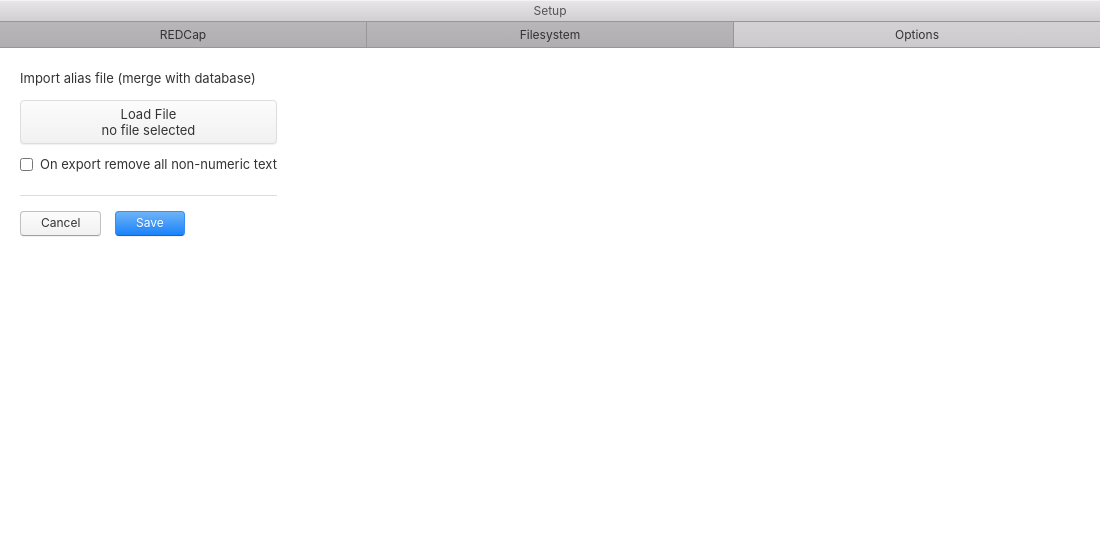
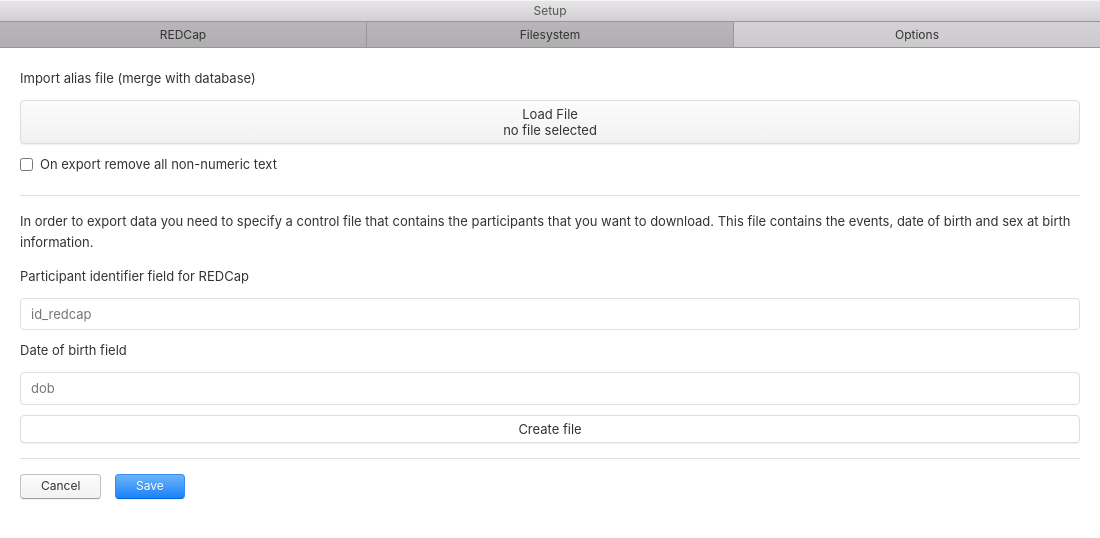
Before and after one commit to ABCD-STUDY/redcap-to-nda, an Electron app: page setupDialog.html in a window 1100 px wide. Both pictures are taken after a click on the element "Options". Drawn offline with nearby package versions, Linux system fonts and the light colour scheme; no server answers.

Commit message:
adding an option for calculating the participant control file

```diff
--- a/main.js
+++ b/main.js
@@ -2974,7 +2974,7 @@
         'Content-Type': 'application/x-www-form-urlencoded'
     }
 
-    var url = "https://abcd-rc.ucsd.edu/redcap/api/";
+    var url = current_url;
     request({
         method: 'POST',
         url: url,
@@ -3060,7 +3060,7 @@
         'Content-Type': 'application/x-www-form-urlencoded'
     }
 
-    var url = "https://abcd-rc.ucsd.edu/redcap/api/";
+    var url = current_url; // "https://abcd-rc.ucsd.edu/redcap/api/";
     request({
         method: 'POST',
         url: url,
@@ -3098,7 +3098,7 @@
         'Content-Type': 'application/x-www-form-urlencoded'
     }
 
-    var url = "https://abcd-rc.ucsd.edu/redcap/api/";
+    var url = current_url; // "https://abcd-rc.ucsd.edu/redcap/api/";
     request({
         method: 'POST',
         url: url,
--- a/setupDialog.html
+++ b/setupDialog.html
@@ -25,7 +25,7 @@
                 </div>
             </div>
             <div class="window-content">
-                <div class="padded-more">
+                <div class="padded-more" style="width: 100%;">
                     <div class="mytabs" id="for-redcap" mode="REDCap">
                         <p>Connect to REDCap to be able to export data dictionaries and data spreadsheets in NDA format.</p>
                         <form>
@@ -65,7 +65,7 @@
                             </div>
                         </form>
                     </div>
-                    <div class="mytabs" id="for-options"  style="display: none;">
+                    <div class="mytabs" id="for-options" style="display: none;">
                         <form>
                             <div class="form-group">
                                 <label title='redcap,aliases'>Import alias file (merge with database)</label><br/>
@@ -74,6 +74,22 @@
                             <div class="checkbox">
                                 <label for="setup-dialog-remove-text" class="form-check-label">
                                 <input type="checkbox" class="form-check-input" id="setup-dialog-remove-text"> On export remove all non-numeric text</label>
+                            </div>
+                        </form>
+                        <hr>
+                        <p>In order to export data you need to specify a control file that contains the participants that you want to download.
+                           This file contains the events, date of birth and sex at birth information.</p>
+                        <form>
+                            <div class="form-group">
+                                <label title="pGUID field for this project">Participant identifier field for REDCap</label><br/>
+                                <input type="text" class="form-control" id="pguid-field" placeholder="id_redcap">
+                            </div>
+                            <div class="form-group">
+                                <label title="Date of birth field for this project">Date of birth field</label><br/>
+                                <input type="text" class="form-control" id="dob-field" placeholder="dob">
+                            </div>
+                            <div class="form-group">
+                                <button type="button" class="btn btn-form btn-defaulf form-control" id="create-participant-file" style="line-height: 12pt;">Create file</button>
                             </div>
                         </form>
                     </div>
```
Lines whose indentation alone changed are shown as unchanged.
